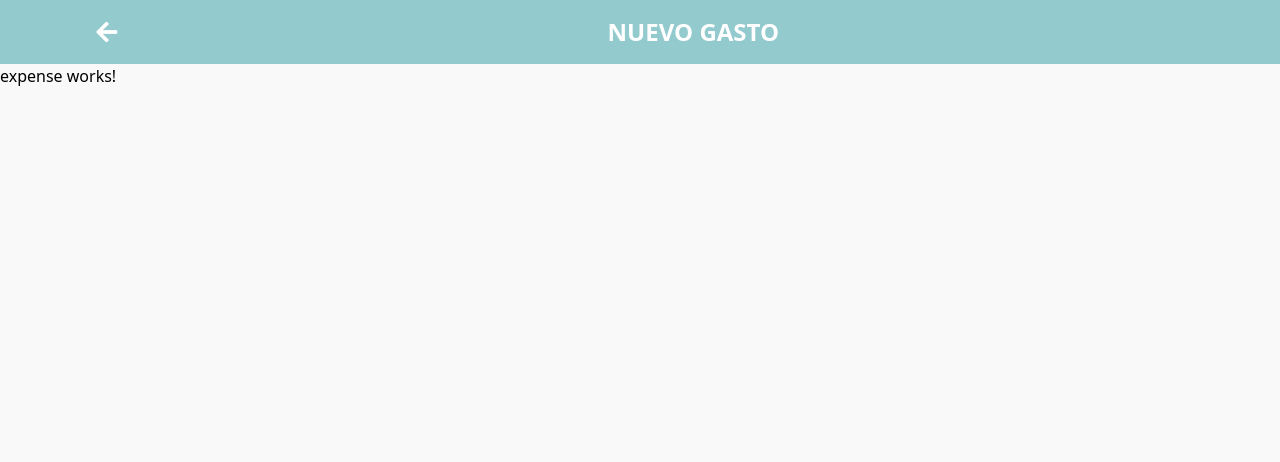
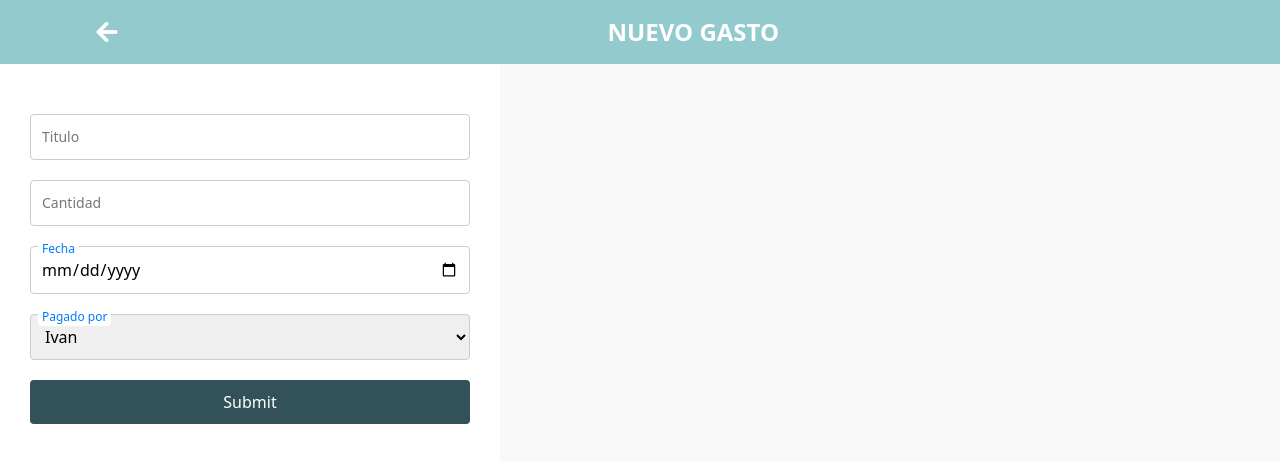
Before and after one commit to alexcalvo402/MyExpenses, an Angular app: page /group/expense in a window 1280 px wide. Shown: the top 462 px of the page. Built offline with nearby package versions, Linux system fonts and the light colour scheme.

Commit message:
canvios animaciones , el header ahora hace servir Location en vez de Router,

```diff
--- a/src/app/app-routing.module.ts
+++ b/src/app/app-routing.module.ts
@@ -9,8 +9,8 @@ const routes: Routes = [
   //{ path: '', component: HomeComponent },
     { path: '', component: MyGroupsComponent, title: 'Mis Grupos' , data: {animation: 'Home'}},
     { path: 'group',children:[
-      { path: '', component: GroupComponent, title: 'Mi Grupo' , data: {animation: 'Article'}},
-      { path: 'expense', component: ExpenseComponent, title: 'Nuevo gasto' , data: {animation: 'Article'}}
+      { path: '', component: GroupComponent, title: 'Mi Grupo' , data: {animation: 'Group'}},
+      { path: 'expense', component: ExpenseComponent, title: 'Nuevo gasto' , data: {animation: 'Expense'}}
 
     ]},
 
--- a/src/app/app.module.ts
+++ b/src/app/app.module.ts
@@ -13,6 +13,7 @@ import { HeaderComponent } from './components/header/header.component';
 import { BrowserAnimationsModule } from '@angular/platform-browser/animations';
 import { BaseOutletComponent } from './components/base-outlet/base-outlet.component';
 import { ExpenseComponent } from './pages/group/expense/expense.component';
+import { ReactiveFormsModule } from '@angular/forms';
 
 @NgModule({
   declarations: [
@@ -29,7 +30,7 @@ import { ExpenseComponent } from './pages/group/expense/expense.component';
   imports: [
     BrowserModule,
     BrowserAnimationsModule,
-
+    ReactiveFormsModule,
     AppRoutingModule,
     HttpClientModule,
   ],
--- a/src/app/components/header/header.component.ts
+++ b/src/app/components/header/header.component.ts
@@ -1,5 +1,7 @@
 import { Component, Input } from '@angular/core';
 import { ActivatedRoute, Router } from '@angular/router';
+import {Location} from '@angular/common';
+import { FormGroup, NonNullableFormBuilder } from '@angular/forms';
 
 @Component({
   selector: 'app-header',
@@ -10,10 +12,14 @@ export class HeaderComponent {
   @Input() title: string = '';
   @Input() isChildren: boolean = false;
 
-  constructor(protected router: Router, private route: ActivatedRoute) {}
+
+
+  constructor(private _location: Location,protected router: Router) {}
 
   goBack(): void {
     console.log(this.router.url)
-    this.router.navigate(['../'], {relativeTo: this.route});
+    this._location.back();
   }
+
+
 }
--- a/src/app/pages/group/expense/expense.component.html
+++ b/src/app/pages/group/expense/expense.component.html
@@ -1 +1,35 @@
-<p>expense works!</p>
+<form [formGroup]="form">
+    <div class="form-container">
+
+        <!--div class="form-group">
+
+        <div >
+
+            <i class="fa fa-solid fa-camera" style="border: 1px solid black; padding: 5px; border-radius: 5px; color: rgb(190, 190, 190);" (click)="photoRef.click()"></i>
+
+            <input type="file" style="display: none;" id="photo" #photoRef >
+        </div>
+
+    </div-->
+        <div class="form-group">
+            <input type="text" placeholder=" " id="title" name="title" formControlName="title">
+            <label for="name">Titulo</label>
+        </div>
+        <div class="form-group">
+            <input type="number" placeholder=" " id="quantity" name="quantity" formControlName="quantity">
+            <label for="lastname">Cantidad</label>
+        </div>
+        <div class="form-group">
+            <input type="date" placeholder=" " id="quantity" name="quantity" formControlName="quantity">
+            <label for="lastname">Fecha</label>
+        </div>
+        <div class="form-group">
+            <select>
+                <option name="id" value="1">Ivan</option>
+                <option name="id" value="2">Alex</option>
+            </select>
+            <label for="lastname">Pagado por</label>
+        </div>
+        <button class="submit-button" type="submit" (click)="addExpense()">Submit</button>
+    </div>
+</form>
--- a/src/app/pages/group/expense/expense.component.scss
+++ b/src/app/pages/group/expense/expense.component.scss
@@ -0,0 +1,61 @@
+.form-container {
+    max-width: 500px;
+    width: 100%;
+    padding: 50px 30px;
+    background-color: #ffffff;
+  }
+  .form-container h2 {
+    text-align: center;
+    margin-top: 0;
+    margin-bottom: 30px;
+    color: #333;
+  }
+  .form-group {
+    position: relative;
+    margin-bottom: 20px;
+  }
+  .form-group input, .form-group select {
+    width: 100%;
+    padding: 10px;
+    border: 1px solid #ccc;
+    border-radius: 4px;
+    font-size: 16px;
+    transition: border-color 0.3s ease;
+  }
+  .form-group label {
+    position: absolute;
+    left: 12px;
+    top: 12px;
+    font-size: 14px;
+    color: #777;
+    transition: top 0.3s ease, font-size 0.3s ease, color 0.3s ease;
+  }
+  .form-group input:focus, .form-group select:focus {
+    border-color: #007bff;
+    outline: none;
+  }
+  .form-group input:focus + label, .form-group select + label,
+  .form-group input:not(:placeholder-shown) + label {
+    top: -6px;
+    font-size: 12px;
+    color: #007bff;
+    background-color: #ffffff;
+    padding: 0 4px;
+    border-radius: 4px;
+    left: 8px;
+  }
+  .submit-button {
+    display: block;
+    width: 100%;
+    padding: 10px;
+    background-color: #325158;
+    color: #ffffff;
+    border: none;
+    border-radius: 4px;
+    font-size: 16px;
+    cursor: pointer;
+    transition: background-color 0.3s ease;
+  }
+  .submit-button:hover {
+    background-color: #0056b3;
+  }
--- a/src/app/pages/group/expense/expense.component.ts
+++ b/src/app/pages/group/expense/expense.component.ts
@@ -1,5 +1,7 @@
 import { Component } from '@angular/core';
-
+import { FormGroup, NonNullableFormBuilder } from '@angular/forms';
+import { Location } from '@angular/common';
+import { ApiService } from 'src/app/services/api.service';
 @Component({
   selector: 'app-expense',
   templateUrl: './expense.component.html',
@@ -7,4 +9,17 @@ import { Component } from '@angular/core';
 })
 export class ExpenseComponent {
 
+  form:FormGroup = this.fb.group({
+    "title": ['',],
+    "quantity": ['',]
+  })
+  constructor(protected apiService:ApiService,protected location:Location,protected fb: NonNullableFormBuilder, ){}
+
+  addExpense(){
+    let i_params = this.form.value;
+    this.apiService.addExpense(i_params);
+
+
+    this.location.back();
+  }
 }
--- a/src/app/pages/group/group.component.html
+++ b/src/app/pages/group/group.component.html
@@ -1,6 +1,6 @@
-<div>
 
-    <div style="border-bottom: 1px solid rgb(233, 233, 233); height: 70px; background: white; display:grid; grid-template-columns: 80% 20%; padding: 10px 15px 10px 15px">
+    <div
+        style="border-bottom: 1px solid rgb(233, 233, 233); height: 70px; background: white; display:grid; grid-template-columns: 80% 20%; padding: 10px 15px 10px 15px">
         <div>
             <p style="font-size: larger; color: #3b757f; font-weight: 600;">Hotel</p>
             <p>Ha sido pagado por <span style="font-weight: bold;">Yo</span></p>
@@ -10,7 +10,8 @@
             <p>18/10/18</p>
         </div>
     </div>
-    <div style="border-bottom: 1px solid rgb(233, 233, 233); height: 70px; background: white; display:grid; grid-template-columns: 80% 20%; padding: 10px 15px 10px 15px">
+    <div
+        style="border-bottom: 1px solid rgb(233, 233, 233); height: 70px; background: white; display:grid; grid-template-columns: 80% 20%; padding: 10px 15px 10px 15px">
         <div>
             <p style="font-size: larger; color: #3b757f; font-weight: 600;">Telepizza</p>
             <p>Ha sido pagado por <span style="font-weight: bold;">Ivan</span></p>
@@ -20,7 +21,8 @@
             <p>18/10/18</p>
         </div>
     </div>
-    <div style="border-bottom: 1px solid rgb(233, 233, 233); height: 70px; background: white; display:grid; grid-template-columns: 80% 20%; padding: 10px 15px 10px 15px">
+    <div
+        style="border-bottom: 1px solid rgb(233, 233, 233); height: 70px; background: white; display:grid; grid-template-columns: 80% 20%; padding: 10px 15px 10px 15px">
         <div>
             <p style="font-size: larger; color: #3b757f; font-weight: 600;">Gasolina</p>
             <p>Ha sido pagado por <span style="font-weight: bold;">Ivan</span></p>
@@ -38,10 +40,11 @@
         <div style="position:relative">
             <div style="position:absolute;  top: -30px; width: 100%; ">
                 <div style="display:flex; justify-content: center">
-                <button style="background:#92cace; width: 60px; height: 60px; border-radius: 60px; color:white" routerLink="expense">
-                    <i class="fa fa-solid fa-plus"></i>
-                </button>
-            </div>
+                    <button style="background:#92cace; width: 60px; height: 60px; border-radius: 60px; color:white"
+                        routerLink="expense">
+                        <i class="fa fa-solid fa-plus"></i>
+                    </button>
+                </div>
             </div>
 
         </div>
@@ -56,4 +59,3 @@
             </div>
         </div>
     </footer>
-</div>
--- a/src/app/route-animation.ts
+++ b/src/app/route-animation.ts
@@ -11,6 +11,32 @@ import {
 
 export const slideInAnimation =
     trigger('routeAnimations', [
+        transition('Expense => Group', [
+            query(':enter, :leave', style({ position: 'fixed', width: '100%' }), { optional: true }),
+            group([
+                query(':enter', [
+                    style({ transform: 'translateX(-100%)' }),
+                    animate('0.5s ease-in-out', style({ transform: 'translateX(0%)' }))
+                ], { optional: true }),
+                query(':leave', [
+                    style({ transform: 'translateX(0%)' }),
+                    animate('0.5s ease-in-out', style({ transform: 'translateX(100%)' }))
+                ], { optional: true }),
+            ])
+        ]),
+        transition('Group => Home', [
+            query(':enter, :leave', style({ position: 'fixed', width: '100%' }), { optional: true }),
+            group([
+                query(':enter', [
+                    style({ transform: 'translateX(-100%)' }),
+                    animate('0.5s ease-in-out', style({ transform: 'translateX(0%)' }))
+                ], { optional: true }),
+                query(':leave', [
+                    style({ transform: 'translateX(0%)' }),
+                    animate('0.5s ease-in-out', style({ transform: 'translateX(100%)' }))
+                ], { optional: true }),
+            ])
+        ]),
         transition('Home => *', [
             query(':enter, :leave', style({ position: 'fixed', width: '100%' }), { optional: true }),
             group([
@@ -24,17 +50,19 @@ export const slideInAnimation =
                 ], { optional: true }),
             ])
         ]),
-        transition('Article => Home', [
+        transition('Group => *', [
             query(':enter, :leave', style({ position: 'fixed', width: '100%' }), { optional: true }),
             group([
                 query(':enter', [
-                    style({ transform: 'translateX(-100%)' }),
+                    style({ transform: 'translateX(100%)' }),
                     animate('0.5s ease-in-out', style({ transform: 'translateX(0%)' }))
                 ], { optional: true }),
                 query(':leave', [
                     style({ transform: 'translateX(0%)' }),
-                    animate('0.5s ease-in-out', style({ transform: 'translateX(100%)' }))
+                    animate('0.5s ease-in-out', style({ transform: 'translateX(-100%)' }))
                 ], { optional: true }),
             ])
         ]),
+
+
     ]);
--- a/src/app/services/api.service.ts
+++ b/src/app/services/api.service.ts
@@ -12,4 +12,9 @@ export class ApiService {
     let url = "url d'exemple";
     return firstValueFrom(this.httpService.get(url));
   }
+
+  addExpense(i_params:any): Promise<any> {
+    let url = "url d'exemple";
+    return firstValueFrom(this.httpService.post(url,i_params));
+  }
 }
--- a/src/index.html
+++ b/src/index.html
@@ -10,6 +10,8 @@
 
 </head>
 <body>
+  <div id="app">
   <app-root></app-root>
+  </div>
 </body>
 </html>
```
